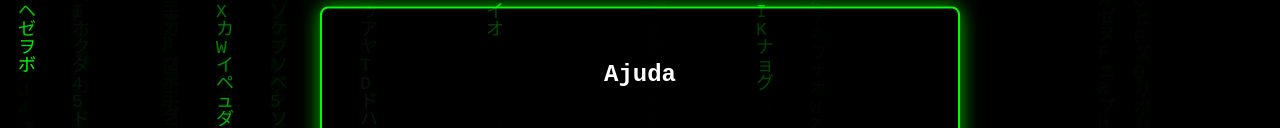
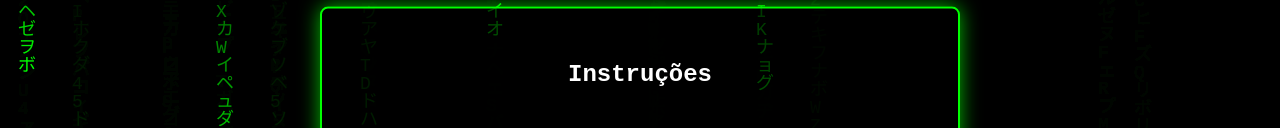
Before and after one commit to riquexyz/jogo, a plain HTML site: page index.html in a window 1280 px wide. Both pictures are taken after a click on the button "Instruções". Shown: the part 163-291 px from the top of the page. Drawn offline with Linux system fonts and the light colour scheme; a web font is replaced by a local one.

Commit message:
Atualizar o index.html

```diff
--- a/index.html
+++ b/index.html
@@ -26,7 +26,7 @@
     <button id="btn-sair-jogo">Sair</button>
   </div>
   <div id="ajuda" class="centered hidden">
-    <h2>Ajuda</h2>
+    <h2>Instruções</h2>
     <div id="ajuda">
       <p>
         <b>Regras do Jogo:</b><br><br>
```
